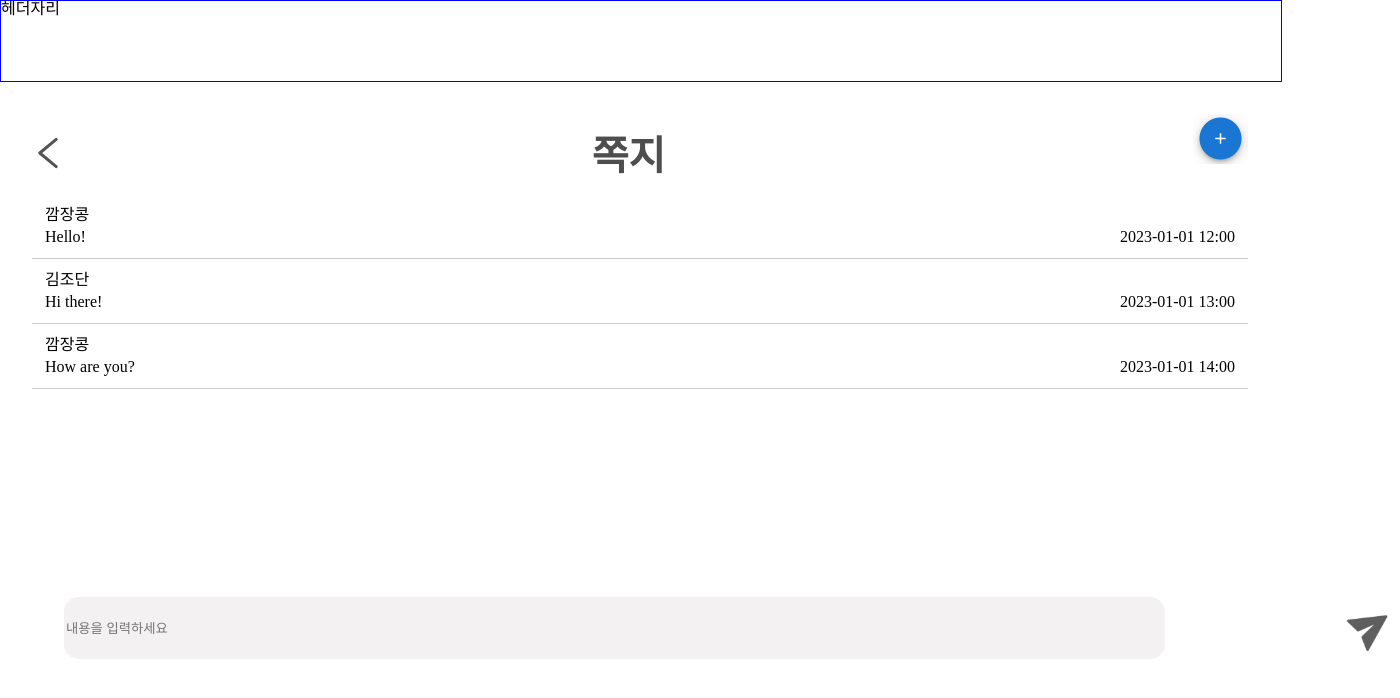
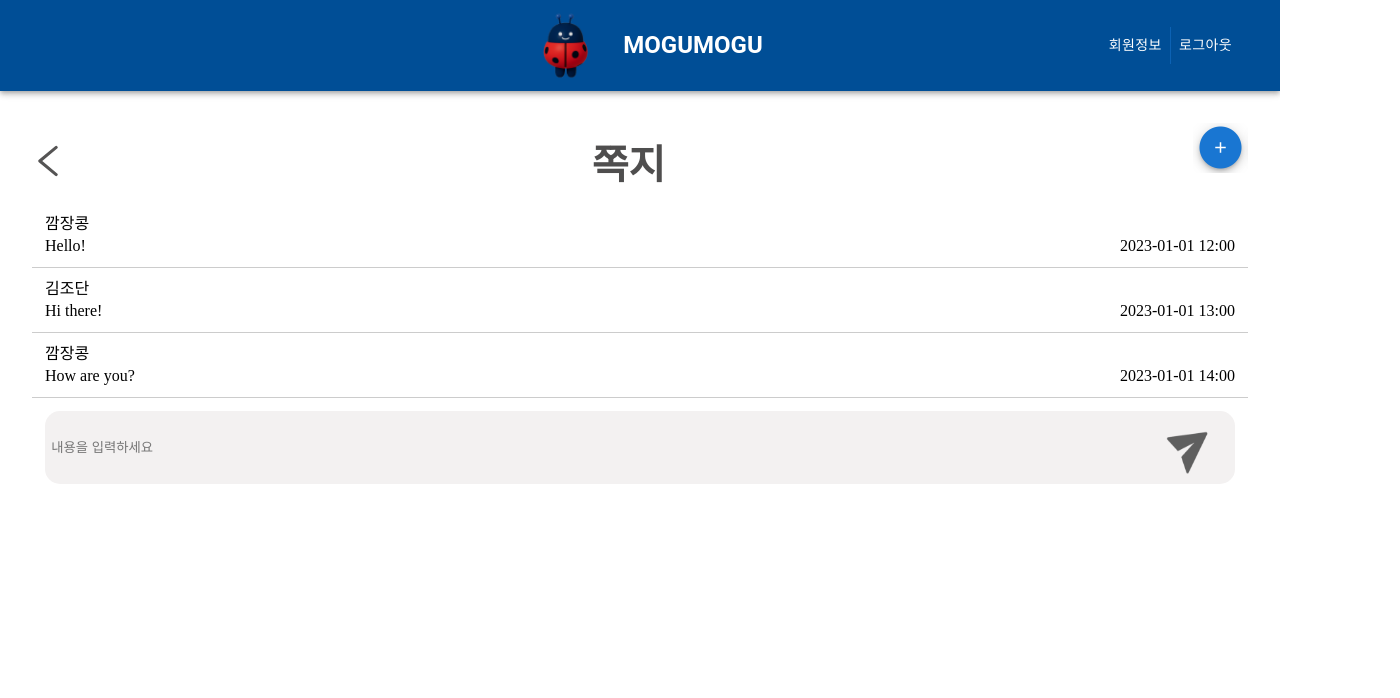
Before and after one commit to jodandan/mogumogu, a React (Create React App) app: page /note/1 in a window 1280 px wide. Shown: the top 698 px of the page, 1400 px wide, since content can reach past the window. Built offline with nearby package versions, Linux system fonts and the light colour scheme.

Commit message:
[fix/Admin] 레이아웃 수정 및 링크 연결, 헤더 추가 작업 진행

```diff
--- a/package.json
+++ b/package.json
@@ -6,7 +6,7 @@
     "@emotion/react": "^11.11.1",
     "@emotion/styled": "^11.11.0",
     "@mui/icons-material": "^5.14.19",
-    "@mui/material": "^5.14.19",
+    "@mui/material": "^5.14.20",
     "@mui/styles": "^5.14.20",
     "@testing-library/jest-dom": "^5.17.0",
     "@testing-library/react": "^13.4.0",
--- a/src/components/AdminCategory/Category.js
+++ b/src/components/AdminCategory/Category.js
@@ -1,15 +1,13 @@
 import React from 'react';
 import styled from 'styled-components';
 import { Link, useLocation } from 'react-router-dom';
-
+import Header from './../Header/Header';
 export default function Category() {
   const location = useLocation();
 
   return (
     <div>
-      <HeaderBox>
-        <div>헤더자리</div>
-      </HeaderBox>
+      <Header />
       {/* 카테고리 박스 */}
       <CategotyBox>
         {getMenu('/adminpost', '게시물 관리', location.pathname)}
@@ -34,12 +32,6 @@ const getMenu = (path, text, currentPath) => {
   );
 };
 
-const HeaderBox = styled.div`
-  width: 100%;
-  height: 5rem;
-  border: 1px solid blue;
-
-`;
 
 const CategotyBox = styled.div`
   width: 100%;
--- a/src/components/NotePagination/InputComment.js
+++ b/src/components/NotePagination/InputComment.js
@@ -1,9 +1,8 @@
 import React, { useState } from 'react';
 import styled from 'styled-components';
-import sendmessage from '../../assets/sendmessage.png'
+import sendmessage from '../../assets/sendmessage.png';
 
 export default function InputComment() {
-
     const [isPopupVisible, setPopupVisibility] = useState(false);
 
     const handleInputClick = () => {
@@ -11,8 +10,6 @@ export default function InputComment() {
     };
 
     const handleSendMessageClick = () => {
-        // Handle sending the message
-        // You can implement the logic to send the message here
         setPopupVisibility(false);
     };
 
@@ -23,92 +20,99 @@ export default function InputComment() {
                 placeholder="내용을 입력하세요"
                 onClick={handleInputClick}
             />
-            <img src={sendmessage} alt="sendmessage" style={{ width: '56px', height: '67', position: 'absolute', marginLeft: '80rem' }} />
+            <Img
+                src={sendmessage}
+                alt="sendmessage"
+            />
             {isPopupVisible && (
                 <Popup>
                     <PopupContent>
                         <Title>쪽지 보내기</Title>
-                        <div style={{display: 'flex', flexDirection:'column', padding: '1rem'}}>
+                        <div style={{ display: 'flex', flexDirection: 'column', padding: '1rem' }}>
                             <p>내용</p>
-                            <input placeholder="Type your message here"></input>
+                            <NoteInput placeholder="Type your message here" style={{width:'34vw'}}></NoteInput>
                         </div>
-                        <SendButton onClick={handleSendMessageClick}>
-                            확인
-                        </SendButton>
+                        <SendButton onClick={handleSendMessageClick}>확인</SendButton>
                     </PopupContent>
                 </Popup>
             )}
         </InputBox>
-    )
+    );
 }
+
+const Img = styled.img`
+    width:56px;
+    height: 67px;
+    position: absolute;
+    right: 60px;
+`
 
 const InputBox = styled.div`
   display: flex;
-    flex-direction: row;
-    padding: 13rem 2rem 0rem 2rem;
-    width: 95%;
-
+  flex-direction: column;
+  padding: 1vw;
+  width: 92vw;
+  max-width: 600px;
 `;
 
+const Input = styled.input`
+  position: relative;
+  width: 92vw;
+  height: 60px;
+  border-radius: 15px;
+  background: #f3f1f1;
+  border: none;
+  padding: 0.5vw;
+  margin-bottom: 1vw;
+`;
 
-const Input = styled.input`
-    width: 95%;
-    height: 60px;
-    flex-shrink: 0;
-    border-radius: 15px;
-    background: #F3F1F1;
-    border: none;
+const SendButton = styled.button`
+  width: 37vw;
+  height: 54px;
+  border-radius: 4px;
+  background: var(--gray-100, #e1e1e1);
 `;
 
 const Popup = styled.div`
   position: absolute;
   top: 50%;
-  left: 25%;
-  width: 793px;
-  height: 300px;
+  left: 50%;
+  transform: translate(-50%, -50%);
+  width: 80vw;
+  max-width: 600px;
 `;
 
 const PopupContent = styled.div`
   background: white;
-  padding: 10px;
+  padding: 1vw;
   border: 1px solid #ccc;
   border-radius: 8px;
   display: flex;
-  flex-direction:column;
+  flex-direction: column;
 
   input {
-    width: 80%;
-    height: 120px;
+    width: 100vw;
+    height: 12vw;
     border: none;
     border-radius: 5px;
-    padding: 5px;
-    margin-right: 10px;
+    padding: 0.5vw;
+    margin-bottom: 1vw;
     border: 1px solid #ccc;
-    margin: 0 auto;
   }
 `;
 
-
 const Title = styled.div`
-    width: 209px;
+  width: 100vw;
   flex-shrink: 0;
   color: var(--black, #000);
   font-family: HeadlandOne;
-    font-size: 28.43px;
+  font-size: 2.8vw;
   font-style: normal;
   font-weight: 400;
   line-height: 140%;
-    padding: 1rem;
+  padding: 1vw;
 `;
 
-
-const SendButton = styled.button`
-    display: flex;
-    width: 186px;
-    height: 54px;
-    justify-content: center;
-    align-items: center;
-    margin: 0 auto;
-    border-radius: 4px;
-    background: var(--gray-100, #E1E1E1);
+const NoteInput = styled.input`
+    width: 10vw;
 `;
--- a/src/components/NotePagination/NoteDetailPage.js
+++ b/src/components/NotePagination/NoteDetailPage.js
@@ -2,6 +2,8 @@
 import React, { useState } from 'react';
 import { useParams, useNavigate } from 'react-router-dom';
 import styled from 'styled-components';
+import Header from '../Header/Header';
+
 import { ReactComponent as BackbuttonIcon } from '../../assets/Backbutton_icon.svg'
 import Plusbutton from '../../assets/Plusbutton.png'
 import checkmark from '../../assets/checkmark.png'
@@ -9,6 +11,7 @@ import dollar from '../../assets/dollar.png'
 import passbook from '../../assets/passbook.png'
 
 import InputComment from './InputComment';
+import TransactionPopup from './TransactionPopup';
 
 
 const NoteDetailPage = ({ notesData }) => {
@@ -46,9 +49,7 @@ const NoteDetailPage = ({ notesData }) => {
 
     return (
         <div>
-            <HeaderBox>
-                <div>헤더자리</div>
-            </HeaderBox>
+            <Header />
             <div style={{ padding: '2rem' }}>
                 <TitleBox>
                     <BackButton>
@@ -62,35 +63,7 @@ const NoteDetailPage = ({ notesData }) => {
                             style={{ width: '55px', height: '50px', cursor: 'pointer' }}
                             onClick={handlePlusButtonClick}
                         />
-                        {isPopupVisible && (
-                            <Popup>
-                                <div style={{ display: 'flex', flexDirection: 'row'}}>
-                                    <div style={{ display: 'flex', flexDirection: 'row', gap: '2rem' }}>
-                                        <PopupOption onClick={() => handlePopupOptionClick('입금 신청')}>
-                                            <div style={{ display: 'flex', flexDirection: 'column' }}>
-                                                <img src={dollar} alt='dollar' style={{ width: '64px', height: '64px', padding: '1rem' }} />
-                                                <p style={{ textAlign: 'center' }}>입금 신청</p>
-                                            </div>
-                                        </PopupOption>
-                                        <PopupOption onClick={() => handlePopupOptionClick('거래 완료')}>
-                                            <div style={{ display: 'flex', flexDirection: 'column' }}>
-                                                <img src={checkmark} alt='checkmark' style={{ width: '64px', height: '64px', padding: '1rem' }} />
-                                                <p style={{ textAlign: 'center' }}>거래 완료</p>
-                                            </div>
-                                        </PopupOption>
-                                        <PopupOption onClick={() => handlePopupOptionClick('계좌 확인')}>
-                                            <div style={{ display: 'flex', flexDirection: 'column' }}>
-                                                <img src={passbook} alt='passbook' style={{ width: '64px', height: '64px', padding: '1rem' }} />
-                                                <p style={{ textAlign: 'center' }}>계좌 확인</p>
-                                            </div>
-                                        </PopupOption>
-                                    </div>
-                                    <div style={{}}>
-                                        <P style={{margin: '4rem 0rem 0rem 45rem'}}>진행 현황 : 거래승인</P>
-                                    </div>
-                                </div>
-                            </Popup>
-                        )}
+                        {isPopupVisible && <TransactionPopup handlePopupOptionClick={handlePopupOptionClick} />}
                     </PlusButtonBox>
                 </TitleBox>
                 <PostBody>
@@ -118,11 +91,6 @@ const NoteDetailPage = ({ notesData }) => {
 
 export default NoteDetailPage;
 
-const HeaderBox = styled.div`
-    width: 100%;
-    height: 5rem;
-    border: 1px solid blue;
-`;
 
 const TitleBox = styled.div`
     width: 100%;
@@ -166,38 +134,3 @@ const PlusButtonBox = styled.div`
     flex-shrink: 0;
     background-color: white;
 `;
-
-const Popup = styled.div`
-    position: absolute;
-    width: 1540px;
-    height: 172px;
-    flex-shrink: 0;
-    top: 80px;
-    right: 0px;
-    background-color: white;
-    border: 1px solid #ccc;
-    background: #F0F0F0;
-    box-shadow: 0px 4px 4px 0px rgba(0, 0, 0, 0.25);
-    z-index: 2;
-`;
-
-const PopupOption = styled.div`
-    padding: 10px;
-    cursor: pointer;
-
-    &:hover {
-      background-color: #f5f5f5;
-  }
-`;
-
-const P = styled.div`
-    width: 286px;
-    height: 69px;
-    flex-shrink: 0;
-    color: #393939;
-    font-family: Inter;
-    font-size: 30px;
-    font-style: normal;
-    font-weight: 400;
-    line-height: normal;
-`;
--- /dev/null
+++ b/src/components/NotePagination/TransactionPopup.js
@@ -0,0 +1,93 @@
+// TransactionPopup.js
+
+import React from 'react';
+import styled from 'styled-components';
+import dollar from '../../assets/dollar.png';
+import checkmark from '../../assets/checkmark.png';
+import passbook from '../../assets/passbook.png';
+
+const TransactionPopup = ({ handlePopupOptionClick }) => {
+    return (
+        <Popup>
+            <CloseButton onClick={() => handlePopupOptionClick('close')}>❌</CloseButton>
+            <div style={{ display: 'flex', flexDirection: 'row' }}>
+                <div style={{ display: 'flex', flexDirection: 'row', gap: '2rem' }}>
+                    <PopupOption onClick={() => handlePopupOptionClick('입금 신청')}>
+                        <div style={{ display: 'flex', flexDirection: 'column' }}>
+                            <img src={dollar} alt='dollar' style={{ width: '5vw', height: '5vw', padding: '1vw' }} />
+                            <p style={{ textAlign: 'center' }}>입금 신청</p>
+                        </div>
+                    </PopupOption>
+                    <PopupOption onClick={() => handlePopupOptionClick('거래 완료')}>
+                        <div style={{ display: 'flex', flexDirection: 'column' }}>
+                            <img src={checkmark} alt='checkmark' style={{ width: '5vw', height: '5vw', padding: '1vw' }} />
+                            <p style={{ textAlign: 'center' }}>거래 완료</p>
+                        </div>
+                    </PopupOption>
+                    <PopupOption onClick={() => handlePopupOptionClick('계좌 확인')}>
+                        <div style={{ display: 'flex', flexDirection: 'column' }}>
+                            <img src={passbook} alt='passbook' style={{ width: '5vw', height: '5vw', padding: '1vw' }} />
+                            <p style={{ textAlign: 'center' }}>계좌 확인</p>
+                        </div>
+                    </PopupOption>
+                </div>
+                <TextBox>
+                    <P>진행 현황 : 거래승인</P>
+                </TextBox>
+            </div>
+        </Popup>
+    );
+};
+
+const Popup = styled.div`
+  position: absolute;
+  width: 90vw;
+  height: 25vh;
+  flex-shrink: 0;
+  top: 5vh;
+  right: 5vw;
+  background-color: white;
+  border: 1px solid #ccc;
+  background: #f0f0f0;
+  box-shadow: 0px 4px 4px 0px rgba(0, 0, 0, 0.25);
+  z-index: 2;
+`;
+
+const PopupOption = styled.div`
+  padding: 1vw;
+  cursor: pointer;
+
+  &:hover {
+    background-color: #f5f5f5;
+  }
+`;
+
+const TextBox = styled.div`
+  width: 20vw;
+  height: 7vh;
+  flex-shrink: 0;
+  margin: 4vw 0 0 35vw;
+  float: right;
+`;
+
+const P = styled.span`
+  color: #393939;
+  font-family: Inter;
+  font-size: 2vw;
+  font-style: normal;
+  font-weight: 400;
+  line-height: normal;
+
+`;
+
+const CloseButton = styled.div`
+  position: absolute;
+  top: 0.5vw;
+  right: 0.5vw;
+  cursor: pointer;
+  font-size: 1.5vw;
+  color: #555;
+`;
+
+
+export default TransactionPopup;
--- a/src/pages/AdminLogin/AdminLogin.js
+++ b/src/pages/AdminLogin/AdminLogin.js
@@ -1,10 +1,17 @@
 import React, { useState } from 'react';
+import { useNavigate } from 'react-router-dom';
 import styled from 'styled-components';
-import { ReactComponent as Backbutton } from '../../assets/Backbutton_icon.svg'
+import { ReactComponent as BackbuttonIcon } from '../../assets/Backbutton_icon.svg'
+import Header from './../../components/Header/Header';
 
 export default function Admin() {
   const [id, setId] = useState('');
   const [password, setPassword] = useState('');
+  const navigate = useNavigate();
+
+  const handleBackButtonClick = () => {
+    navigate('/');
+};
 
   const handleIdChange = (e) => {
     setId(e.target.value);
@@ -16,16 +23,15 @@ export default function Admin() {
 
   const handleLogin = () => {
     console.log('ID:', id, 'PASSWORD:', password);
+    navigate('/adminpost');
   };
   return (
     <div>
-      <HeaderBox>
-        <div>헤더자리</div>
-      </HeaderBox>
+        <Header />
       <div style={{ padding: '2rem' }}>
         <div>
           <BackButton>
-            <Backbutton />
+            <BackbuttonIcon onClick={handleBackButtonClick} />
           </BackButton>
         </div>
         <Title>
@@ -40,25 +46,20 @@ export default function Admin() {
             <InputLabel>Password</InputLabel>
             <InputField type="password" value={password} placeholder="비밀번호를 입력해주세요" onChange={handlePasswordChange} />
           </div>
-          <div style={{ paddingTop: '2rem' }}>
+          <LoginButtonBox>
             <LoginButton onClick={handleLogin}>로그인</LoginButton>
-          </div>
+          </LoginButtonBox>
         </LoginBox>
       </div>
     </div>
   )
 }
 
-const HeaderBox = styled.div`
-    width: 100%;
-    height: 5rem;
-    border: 1px solid blue;
-`;
-
 const BackButton = styled.button`
     stroke: #555454;
     background-color: white;
     border: none;
+    cursor: pointer;
 `;
 
 const Title = styled.div`
@@ -74,11 +75,12 @@ const Title = styled.div`
 //=================== 로그인 CSS =======================
 
 const LoginBox = styled.div`
-    width: 50%;
-    height: 50%;
+    width: 50vw;
+    height: 50vh;
     margin: 0 auto;
-    margin-top: 2rem;
-
+    margin-top: 50px;
+    display:flex;
+    flex-direction: column;
 `;
 
 const InputLabel = styled.label`
@@ -92,11 +94,10 @@ const InputLabel = styled.label`
 
 const InputField = styled.input`
     display: flex;
-    width: 30rem;
-    height: 44px;
+    width: 30vw;
+    height: 7vh;
     padding: 0px 20px;
     align-items: center;
-    gap: 31px;
     flex-shrink: 0;
     border-radius: 4px;
     border: 1px solid var(--gray-300, #A6A6A6);
@@ -104,14 +105,23 @@ const InputField = styled.input`
 
 const LoginButton = styled.button`
     display: flex;
-    width: 30rem;
-    height: 54px;
+    width: 33vw;
+    height: 7vh;
     justify-content: center;
     align-items: center;
     flex-shrink: 0;
     border-radius: 4px;
     background: #004E96;
     color: white;
-    margin: 0 auto;
     cursor: pointer;
 `;
+
+const LoginButtonBox = styled.div`
+    width: 33vw;
+    margin-top: 20px;
+    display:flex;
+    justify-content: center;
+    align-items: center;
+    padding-left: 7rem;
+
+`;
--- a/src/pages/Note/Note.js
+++ b/src/pages/Note/Note.js
@@ -1,18 +1,25 @@
 import React from 'react';
 import styled from 'styled-components';
+import { useNavigate } from 'react-router-dom';
 import { ReactComponent as BackbuttonIcon } from '../../assets/Backbutton_icon.svg'
 import Pagination from '../../components/NotePagination/Pagination';
+import Header from './../../components/Header/Header';
+
 
 export default function Note() {
+    const navigate = useNavigate();
+
+    const handleBackButtonClick = () => {
+        navigate('/mainpage');
+    };
+
     return (
         <div>
-            <HeaderBox>
-                <div>헤더자리</div>
-            </HeaderBox>
+            <Header />
             <div style={{ padding: '2rem' }}>
                 <TitleBox>
                     <BackButton>
-                        <BackbuttonIcon />
+                        <BackbuttonIcon onClick={handleBackButtonClick} />
                     </BackButton>
                     <Title>쪽지함</Title>
                 </TitleBox>
@@ -23,12 +30,6 @@ export default function Note() {
         </div>
     )
 }
-
-const HeaderBox = styled.div`
-    width: 100%;
-    height: 5rem;
-    border: 1px solid blue;
-`;
 
 const TitleBox = styled.div`
     width: 100%;
@@ -41,6 +42,7 @@ const BackButton = styled.button`
     stroke: #555454;
     background-color: white;
     border: none;
+    cursor: pointer;
 `;
 
 const Title = styled.div`
```
Also changed, not shown: 1 other file (tests, documents, lock files or other folders). Lines whose indentation alone changed are shown as unchanged.
